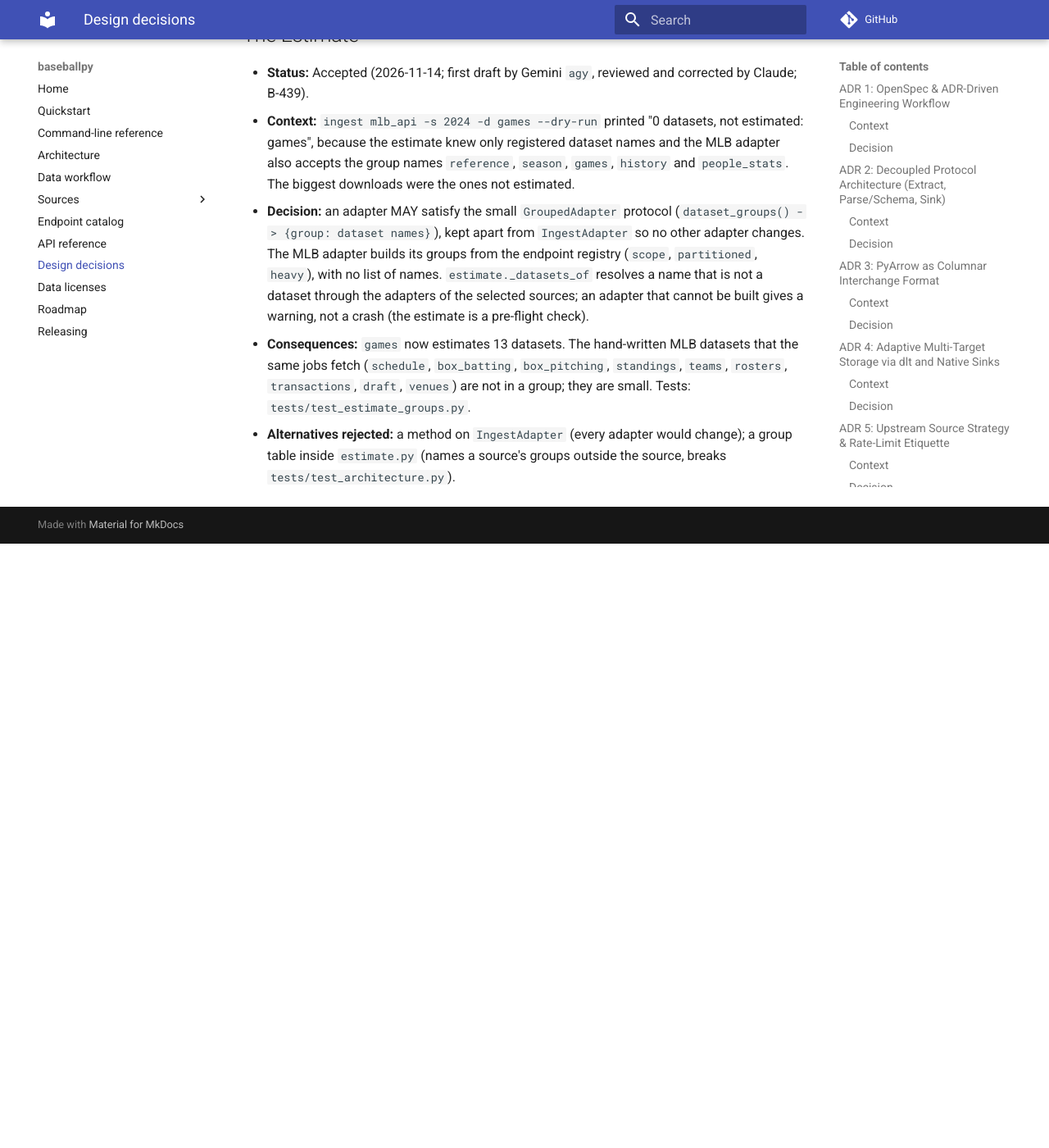
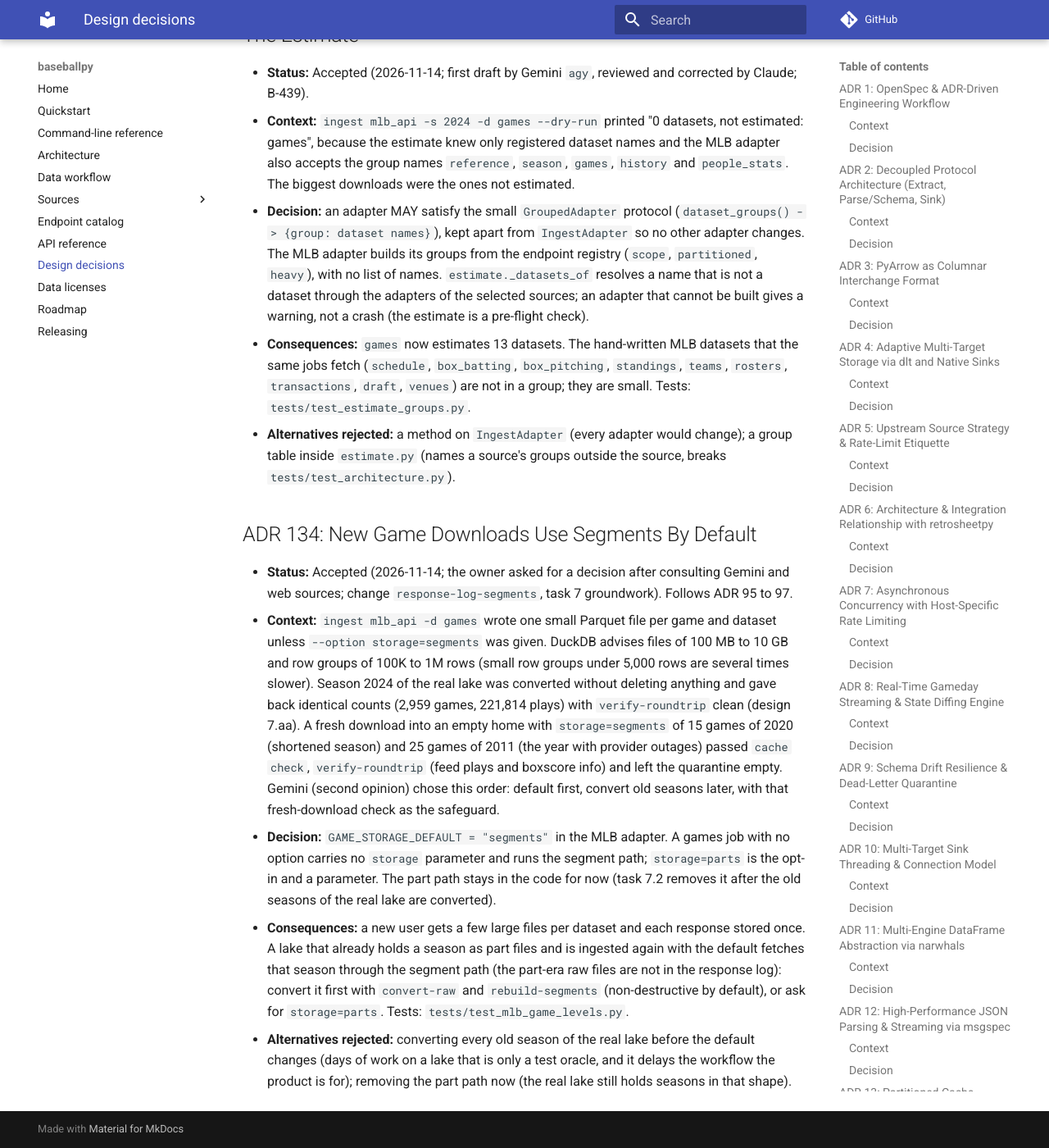
Before and after one commit to cbwinslow/baseballpy, an MkDocs documentation site: the page built from docs/DECISIONS.md, in a window 1280 px wide and 1400 px high, scrolled down 90660 px. Shown: the whole window at 82% size. Built offline with MkDocs 1.6.1 and Material for MkDocs 9.7.7, drawn with Linux system fonts in a browser that asks for light colours; comment, search, counter and statistics services are not loaded; before the commit the page ends 91323 px from its top, so only the background shows below that.

Commit message:
feat: new game downloads use segments by default (ADR 134); fresh downloads of 2011 and 2020 pass cache check and round-trip
Second opinion from Gemini (agy) chose default first, old seasons later.

Co-Authored-By: Claude Sonnet 5.5 <noreply@anthropic.com>

```diff
--- a/docs/DECISIONS.md
+++ b/docs/DECISIONS.md
@@ -1208,3 +1208,10 @@ Baseball data is frequently downloaded across multiple sessions (e.g. fetching 2
 - **Decision:** an adapter MAY satisfy the small `GroupedAdapter` protocol (`dataset_groups() -> {group: dataset names}`), kept apart from `IngestAdapter` so no other adapter changes. The MLB adapter builds its groups from the endpoint registry (`scope`, `partitioned`, `heavy`), with no list of names. `estimate._datasets_of` resolves a name that is not a dataset through the adapters of the selected sources; an adapter that cannot be built gives a warning, not a crash (the estimate is a pre-flight check).
 - **Consequences:** `games` now estimates 13 datasets. The hand-written MLB datasets that the same jobs fetch (`schedule`, `box_batting`, `box_pitching`, `standings`, `teams`, `rosters`, `transactions`, `draft`, `venues`) are not in a group; they are small. Tests: `tests/test_estimate_groups.py`.
 - **Alternatives rejected:** a method on `IngestAdapter` (every adapter would change); a group table inside `estimate.py` (names a source's groups outside the source, breaks `tests/test_architecture.py`).
+
+## ADR 134: New Game Downloads Use Segments By Default
+- **Status:** Accepted (2026-11-14; the owner asked for a decision after consulting Gemini and web sources; change `response-log-segments`, task 7 groundwork). Follows ADR 95 to 97.
+- **Context:** `ingest mlb_api -d games` wrote one small Parquet file per game and dataset unless `--option storage=segments` was given. DuckDB advises files of 100 MB to 10 GB and row groups of 100K to 1M rows (small row groups under 5,000 rows are several times slower). Season 2024 of the real lake was converted without deleting anything and gave back identical counts (2,959 games, 221,814 plays) with `verify-roundtrip` clean (design 7.aa). A fresh download into an empty home with `storage=segments` of 15 games of 2020 (shortened season) and 25 games of 2011 (the year with provider outages) passed `cache check`, `verify-roundtrip` (feed plays and boxscore info) and left the quarantine empty. Gemini (second opinion) chose this order: default first, convert old seasons later, with that fresh-download check as the safeguard.
+- **Decision:** `GAME_STORAGE_DEFAULT = "segments"` in the MLB adapter. A games job with no option carries no `storage` parameter and runs the segment path; `storage=parts` is the opt-in and a parameter. The part path stays in the code for now (task 7.2 removes it after the old seasons of the real lake are converted).
+- **Consequences:** a new user gets a few large files per dataset and each response stored once. A lake that already holds a season as part files and is ingested again with the default fetches that season through the segment path (the part-era raw files are not in the response log): convert it first with `convert-raw` and `rebuild-segments` (non-destructive by default), or ask for `storage=parts`. Tests: `tests/test_mlb_game_levels.py`.
+- **Alternatives rejected:** converting every old season of the real lake before the default changes (days of work on a lake that is only a test oracle, and it delays the workflow the product is for); removing the part path now (the real lake still holds seasons in that shape).
```
Also changed, not shown: docs/agents/PROJECT_MAP.md (+3 -2 lines), openspec/changes/response-log-segments/tasks.md (+1 -1 lines), openspec/specs/mlb-api-ingestion/spec.md (+8 -0 lines), 3 other files.
